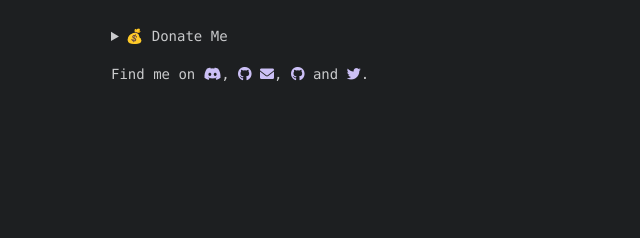
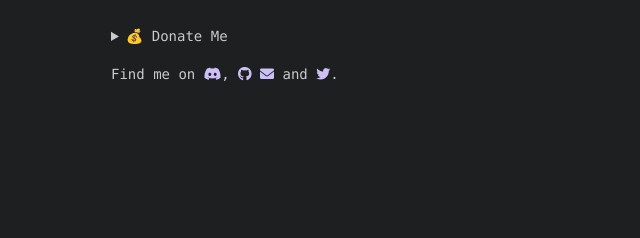
Before and after one commit to YoruAkio/WYoruAkio, a plain HTML site: page index.html in a window 1280 px wide. Shown: the part 382-620 px from the top of the page, 49-689 px from the left. Drawn offline with nearby package versions, Linux system fonts and the light colour scheme; some packages are replaced by stand-ins of ours; a web font is replaced by a local one.

Commit message:
Fixing Typo

```diff
--- a/index.html
+++ b/index.html
@@ -88,12 +88,6 @@
                         <i class="fa-solid fa-envelope"></i><!--
       ---></a><!--
     --><!--
-    --->,
-                    <a class="icon" target="_blank" rel="noopener" href="https://go.yoruakio.me/github"
-                       aria-label="github">
-                        <i class="fa-brands fa-github"></i><!--
-      ---></a><!--
-    ---><!--
     ---> and
                     <a class="icon" target="_blank" rel="noopener" href="https://go.yoruakio.me/twitter"
                        aria-label="twitter">
```
Also changed, not shown: about/index.html (+1 -1 lines).
